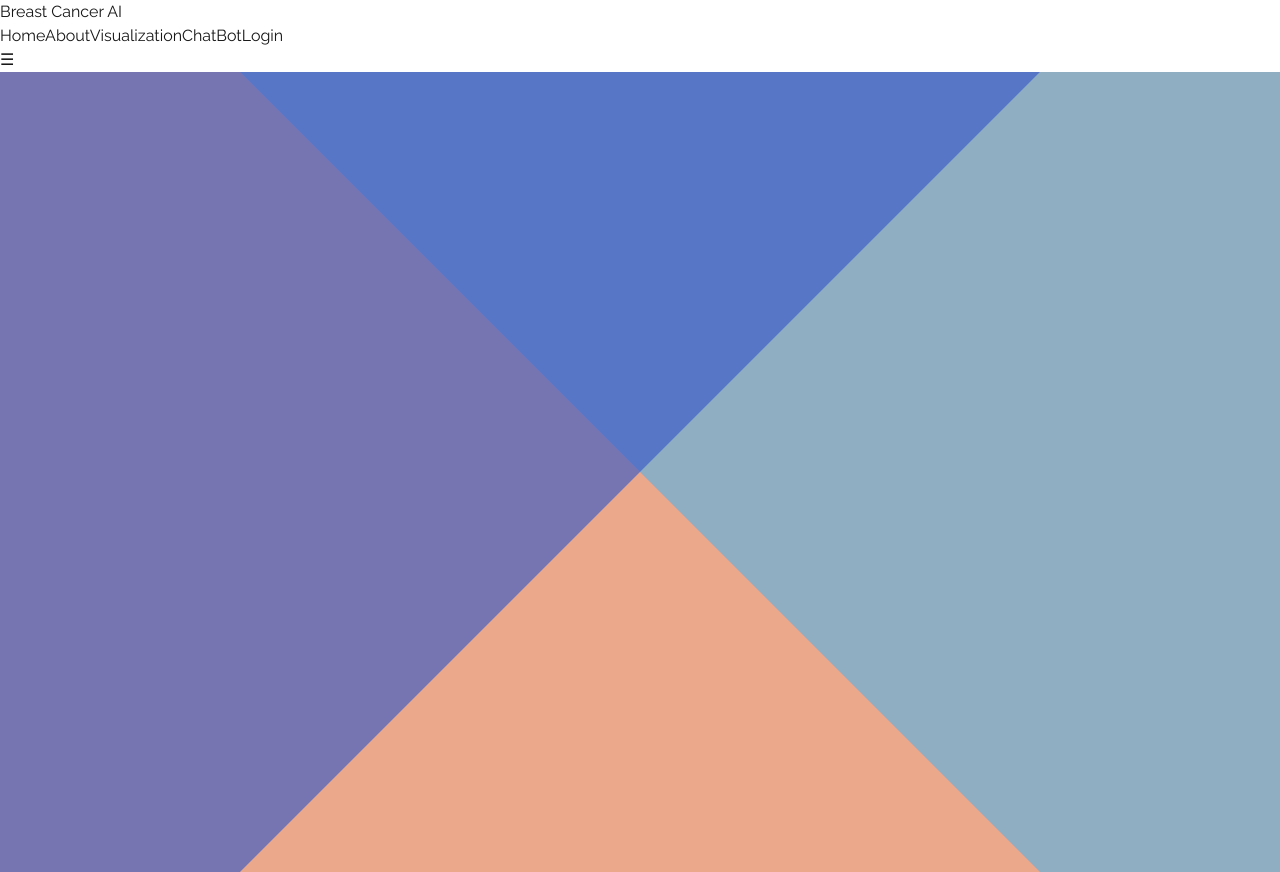
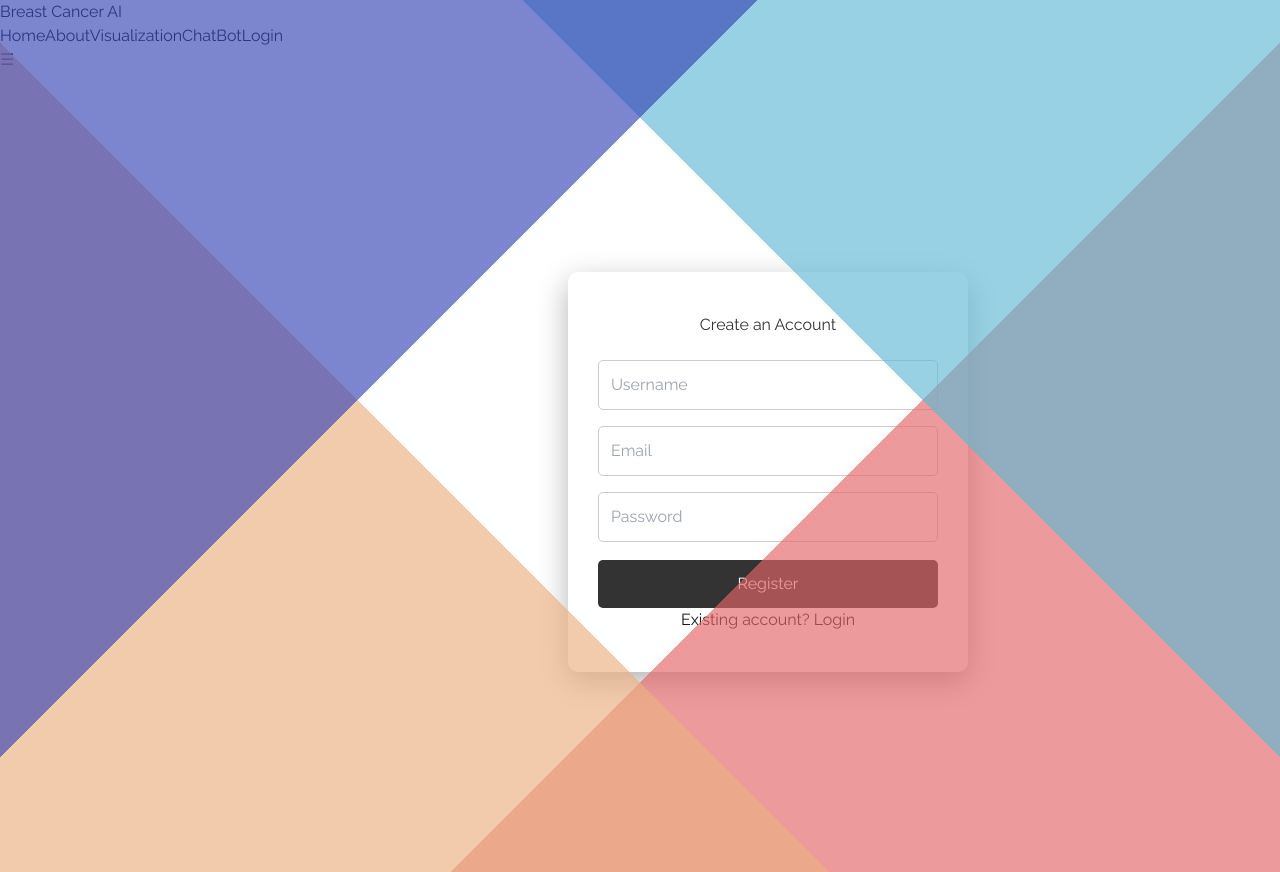
Before and after one commit to ANikfarjam/GeneScope, a Next.js app in the folder front/: page /register in a window 1280 px wide. Built offline with nearby package versions, Linux system fonts and the light colour scheme; no server answers.

Commit message:
openai api funtional

```diff
--- a/front/package.json
+++ b/front/package.json
@@ -13,6 +13,7 @@
     "firebase": "^11.3.1",
     "framer-motion": "^12.4.2",
     "next": "15.1.7",
+    "openai": "^4.85.1",
     "react": "^19.0.0",
     "react-dom": "^19.0.0"
   },
--- /dev/null
+++ b/front/src/app/api/generate/route.ts
@@ -0,0 +1,22 @@
+import { NextRequest, NextResponse } from "next/server";
+import { OpenAI } from "openai";
+
+const openai = new OpenAI({
+  apiKey: process.env.NEXT_PUBLIC_STUFF, // Ensure this is set in .env
+});
+
+export async function POST(req: NextRequest) {
+  try {
+    const { prompt } = await req.json();
+    const response = await openai.chat.completions.create({
+      model: "gpt-4",
+      messages: [{ role: "user", content: prompt }],
+      temperature: 0.7,
+    });
+
+    return NextResponse.json({ result: response.choices[0].message?.content });
+  } catch (error) {
+    console.error("OpenAI API Error:", error);
+    return NextResponse.json({ error: "Failed to fetch response" }, { status: 500 });
+  }
+}
--- a/front/src/app/login/page.tsx
+++ b/front/src/app/login/page.tsx
@@ -50,7 +50,7 @@ export default function LoginPage() {
           </button>
         </form>
         <p className="mt-4 text-gray-600">
-          Don't have an account?{" "}
+          No account?{" "}
           <Link href="/register" className="text-blue-600 hover:underline">
             Register
           </Link>
--- a/front/src/app/register/page.tsx
+++ b/front/src/app/register/page.tsx
@@ -49,12 +49,12 @@ export default function RegisterPage() {
             onChange={(e) => setPassword(e.target.value)}
             required
           />
-          <button type="submit" className="register-btn">
+          <button type="submit" className="login-btn">
             Register
           </button>
         </form>
         <p className="mt-4 text-gray-600">
-          Already have an account?{" "}
+          Existing account?{" "}
           <Link href="/login" className="text-blue-600 hover:underline">
             Login
           </Link>
--- a/front/src/app/styles/login.css
+++ b/front/src/app/styles/login.css
@@ -104,6 +104,7 @@ body {
 
 .center input {
   width: 100%;
+  color: #333;
   padding: 12px;
   margin: 8px 0;
   border-radius: 5px;
--- a/front/src/app/styles/register.css
+++ b/front/src/app/styles/register.css
@@ -41,8 +41,8 @@ body {
   &:before, &:after {
     content: '';
     display: block;
-    position: absolute;
-    width: 200vmax;
+    position: fixed;
+    width: 400vmax;
     height: 200vmax;
     top: 50%;
     left: 50%;
@@ -82,7 +82,7 @@ body {
   width: 400px;
   height: 400px;
   top: 50%;
-  left: 50%;
+  left: 60%;
   transform: translate(-50%, -50%);
   display: flex;
   flex-direction: column;
@@ -103,6 +103,7 @@ body {
 }
 
 .center input {
+  color: #333;
   width: 100%;
   padding: 12px;
   margin: 8px 0;
@@ -111,7 +112,7 @@ body {
   font-family: inherit;
 }
 
-.register-btn {
+.login-btn {
   width: 100%;
   padding: 12px;
   margin-top: 10px;
@@ -124,6 +125,6 @@ body {
   transition: background 0.3s ease;
 }
 
-.register-btn:hover {
+.login-btn:hover {
   background: #555;
 }
--- /dev/null
+++ b/package.json
@@ -0,0 +1,5 @@
+{
+  "dependencies": {
+    "openai": "^4.85.1"
+  }
+}
```
Also changed, not shown: 2 other files (tests, documents, lock files or other folders).
